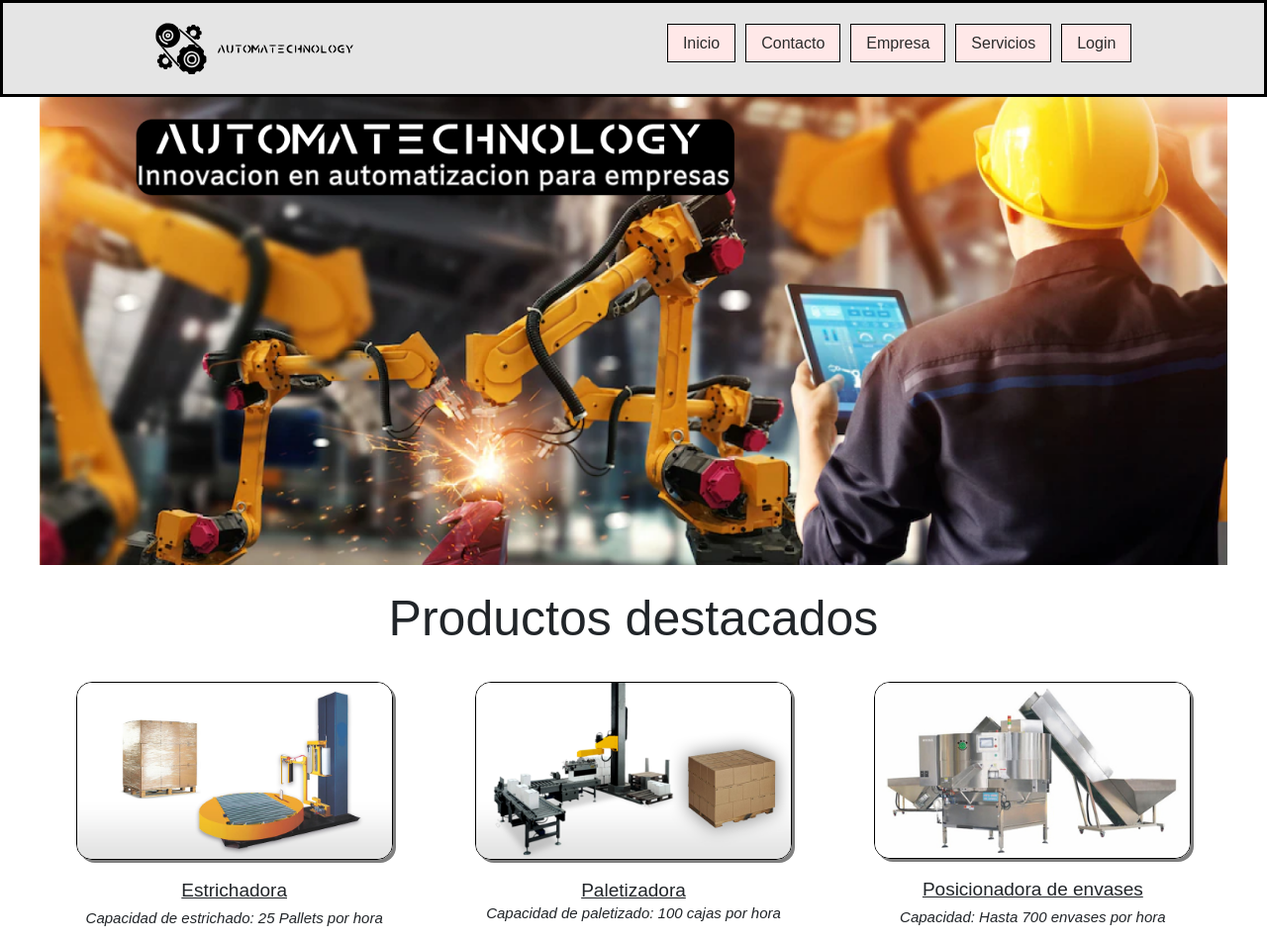
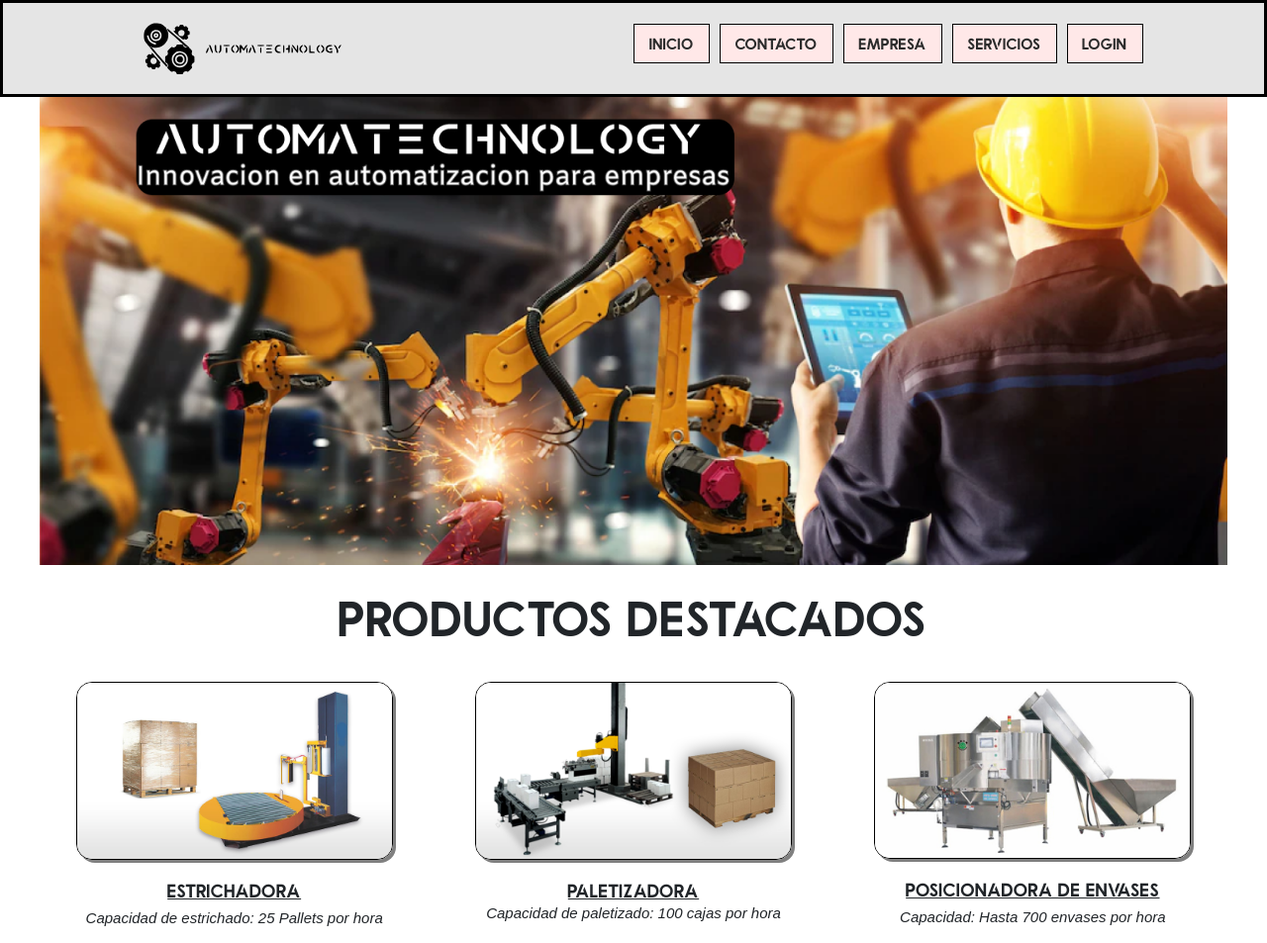
Before and after one commit to Spinelli085/Automatechnology, a website: page index.html in a window 1280 px wide. Shown: the top 953 px of the page at 99% size. Drawn offline with nearby package versions, Linux system fonts and the light colour scheme.

Commit message:
Linkeando Fuente

```diff
--- a/sass/misc/_normalize.scss
+++ b/sass/misc/_normalize.scss
@@ -4,6 +4,10 @@
     padding: 0%;
     box-sizing: border-box;
 
+}
+@font-face {
+  font-family: 'Qualy';
+  src: url('../img/Qualy Bold.ttf');
 }
 
 html {
```
Also changed, not shown: css/translated.css, img/Qualy Bold.ttf (added).
